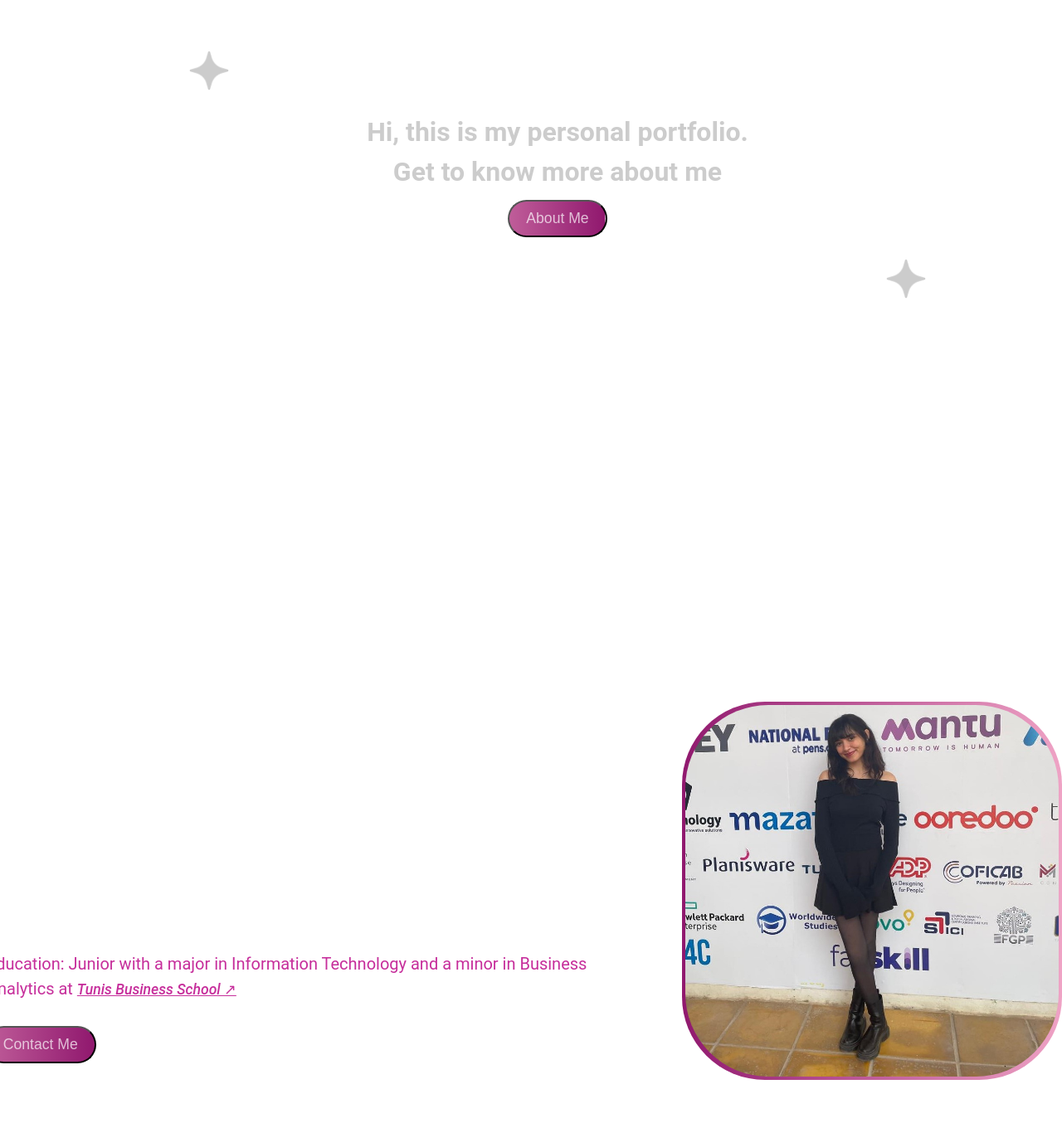
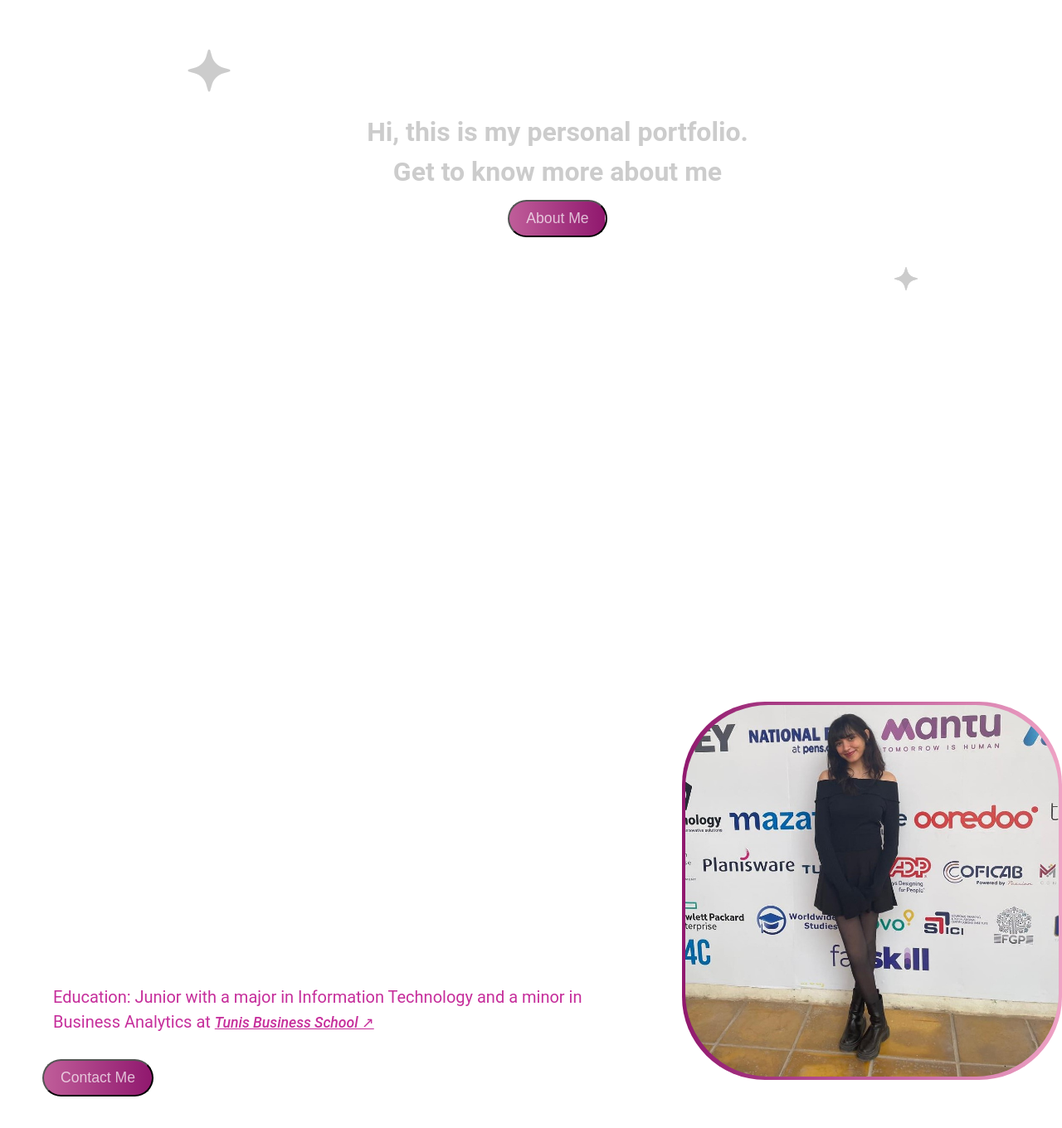
Before and after one commit to sajaa45/portfolio, a React (Vite) app: page / in a window 1280 px wide. Shown: the part 334-1694 px from the top of the page at 83% size. Built offline with nearby package versions, Linux system fonts and the light colour scheme.

Commit message:
about me and home touches

```diff
--- a/src/App.tsx
+++ b/src/App.tsx
@@ -1,9 +1,22 @@
-import React from "react";
+import React, { useEffect } from "react";
 import "./App.css";
 import AboutMe from "./components/AboutMe";
 import Home from "./components/Home";
 import Navbar from "./components/Navbar";
 const App: React.FC = () => {
+  useEffect(() => {
+    const handleContextMenu = (event: MouseEvent) => {
+      event.preventDefault(); // Prevent the context menu from appearing
+    };
+
+    // Add event listener to the document
+    document.addEventListener("contextmenu", handleContextMenu);
+
+    // Cleanup the event listener on component unmount
+    return () => {
+      document.removeEventListener("contextmenu", handleContextMenu);
+    };
+  }, []);
   return (
     <div className="App">
       <Navbar />
--- a/src/components/AboutMe.css
+++ b/src/components/AboutMe.css
@@ -5,14 +5,27 @@
 }
 
 .description {
-    margin-top: -80px;
-    margin-left: -100px;
-    flex: 0 1 60%; /* Allow it to grow but limit its maximum width */
-    padding: 20px;
+    margin-right: 50px;;
     opacity: 0; /* Start hidden */
-    animation: slideInLeft 0.8s forwards; /* Apply animation */
-}
+    transform: translateX(-100%); /* Start off-screen */
+    transition: opacity 0.8s ease, transform 0.8s ease;
+  }
 
+  .description.animate {
+    opacity: 1; /* Fade in */
+    transform: translateX(0); /* Slide in */
+  }
+
+  .image-container {
+    opacity: 0; /* Start hidden */
+    transform: translateX(100%); /* Start off-screen */
+    transition: opacity 0.8s ease, transform 0.8s ease;
+  }
+
+  .image-container.animate {
+    opacity: 1; /* Fade in */
+    transform: translateX(0); /* Slide in */
+  }
 .about-me-container .description p {
     font-size: 23px;
 
@@ -23,11 +36,7 @@
 }
 .about-me-container .description h2 {
     margin-bottom: -5px;
-}
-.image-container {
-    flex: 0 0 auto; /* Prevent stretching */
-    opacity: 0; /* Start hidden */
-    animation: slideInRight 0.8s forwards; /* Apply animation */
+    margin-left: -100px;
 }
 
 .border-wrapper {
--- a/src/components/AboutMe.tsx
+++ b/src/components/AboutMe.tsx
@@ -1,15 +1,44 @@
-import React, { useEffect, useState } from "react";
+import React, { useEffect, useRef, useState } from "react";
 import "./AboutMe.css";
 
 const AboutMe: React.FC = () => {
   const [animate, setAnimate] = useState(false);
+  const aboutMeRef = useRef<HTMLDivElement>(null);
+
+  // Prevent default drag behavior
+  const handleDragStart = (event: React.DragEvent) => {
+    event.preventDefault();
+  };
 
   useEffect(() => {
-    setAnimate(true);
+    const observer = new IntersectionObserver(
+      (entries) => {
+        entries.forEach((entry) => {
+          if (entry.isIntersecting) {
+            setAnimate(true); // Trigger animation when in view
+          } else {
+            setAnimate(false); // Reset animation state when out of view
+          }
+        });
+      },
+      {
+        threshold: 0.5, // Trigger when 50% of the element is visible
+      }
+    );
+
+    if (aboutMeRef.current) {
+      observer.observe(aboutMeRef.current);
+    }
+
+    return () => {
+      if (aboutMeRef.current) {
+        observer.unobserve(aboutMeRef.current);
+      }
+    };
   }, []);
 
   return (
-    <div className={`about-me-container ${animate ? "animate" : ""}`}>
+    <div ref={aboutMeRef} className={`about-me-container ${animate ? "animate" : ""}`}>
       <div className={`description ${animate ? "animate" : ""}`}>
         <h2>About Me</h2>
         <p>
@@ -21,13 +50,20 @@ const AboutMe: React.FC = () => {
         </p>
         <div className="education">
           <p>
-            Education: Junior with a major in Information Technology and a minor in Business Analytics at  {" "}
-              <a href="https://tunis-business-school.tn" target="_blank" rel="noopener noreferrer">Tunis Business School ↗</a>
+            Education: Junior with a major in Information Technology and a minor in Business Analytics at {" "}
+            <a
+              href="https://tunis-business-school.tn"
+              target="_blank"
+              rel="noopener noreferrer"
+              onDragStart={handleDragStart} // Prevent dragging the link
+            >
+              Tunis Business School ↗
+            </a>
           </p>
         </div>
         <button>
-                  <a href="#contact">Contact Me</a>
-                </button>
+          <a href="#contact">Contact Me</a>
+        </button>
       </div>
       <div className={`image-container ${animate ? "animate" : ""}`}>
         <div className="border-wrapper">
@@ -35,6 +71,7 @@ const AboutMe: React.FC = () => {
             src="src/components/potfolio pic.jpeg"
             alt="About Me"
             className="about-me-image"
+            onDragStart={handleDragStart} // Prevent dragging the image
           />
         </div>
       </div>
--- a/src/components/Home.css
+++ b/src/components/Home.css
@@ -22,6 +22,7 @@
   opacity: 1; /* Fade in when visible */
   animation: fadeIn 0.5s ease forwards; /* Add animation */
 }
+
 
 .line {
   width: 150px;
@@ -62,66 +63,23 @@
   animation-delay: 0.6s;
 }
 
-  /* Fade-in effect for lines */
-  .line {
-    animation: fadeIn 0.5s ease forwards; /* Fade-in effect */
-    opacity: 0; /* Start hidden */
+/* Staggered animation for lines */
+.line:nth-child(n) {
+  --index: calc(var(--index) + 1); /* Increment index for staggered effect */
 }
 
-
-
-/* Add right border to last column */
-.line:nth-child(n) {
-    border-right: 0.8px solid rgba(255, 255, 255, 0.2)
-    ;
+button a:hover,
+.special-cell button:hover {
+  color: #242424; /* Change text color */
 }
 
-/* Add bottom border to last row */
-.line:nth-child(n +1) {
-    border-bottom: 0.8px solid rgba(255, 255, 255, 0.2);
-    ;
-}
-
-/* Special cell styling */
-.special-cell {
-    border: none;
-    display: flex;
-    flex-direction: column;
-    justify-content: center;
-    align-items: center;
-    flex-wrap: wrap;
-    font-weight: bold;
-    color: #ccc;
-    grid-column: span 7; /* Spans 7 columns */
-    grid-row: span 3; /* Spans 3 rows */
-    text-align: center;
-    animation: fadeIn 0.5s ease forwards;
-    opacity: 0; /* Start hidden */
-    transform: scale(0.9); /* Start slightly smaller */
-    animation-delay: 0.6s;
-}
-
-
-
-/* Fade-in effect for lines */
-.line {
-    animation: fadeIn 0.5s ease forwards; /* Fade-in effect */
-    opacity: 0; /* Start hidden */
-}
-
-/* Staggered animation for lines */
-.line:nth-child(n) {
-    --index: calc(var(--index) + 1); /* Increment index for staggered effect */}
-
-button a:hover,.special-cell button:hover{
-    color: #242424; /* Change text color */
-}
 .sparkle-container {
   display: flex;
   justify-content: flex-start;
   align-items: flex-start;
   height: 100vh; /* Center the icon vertically */
 }
+
 .sparkle-container2 {
   display: flex;
   justify-content: flex-end;
@@ -131,14 +89,35 @@ button a:hover,.special-cell button:hover{
 
 .sparkle-icon {
   width: 50px;
-    animation: pulse 1.5s infinite; /* Animation for size change */
 }
 
-  @keyframes pulse {
-    0%, 100% {
+/* Animation for the first sparkle icon */
+@keyframes pulse1 {
+  0%,
+  100% {
     transform: scale(1); /* Original size */
   }
   50% {
-      transform: scale(1.2); /* Scale up */
+    transform: scale(1.3); /* Scale up */
   }
 }
+
+/* Animation for the second sparkle icon */
+@keyframes pulse2 {
+  0%,
+  100% {
+    transform: scale(1); /* Original size */
+  }
+  50% {
+    transform: scale(0.7); /* Scale down */
+  }
+}
+
+/* Apply animations to the icons */
+.sparkle-icon1 {
+  animation: pulse1 1.2s infinite; /* Animation for the first icon */
+}
+
+.sparkle-icon2 {
+  animation: pulse2 1.2s infinite; /* Animation for the second icon */
+}
--- a/src/components/Home.tsx
+++ b/src/components/Home.tsx
@@ -10,6 +10,11 @@ interface HomeProps {
 const Home: React.FC<HomeProps> = ({ rows, cols }) => {
   const [isVisible, setIsVisible] = useState(false);
   const homeRef = useRef<HTMLDivElement>(null);
+
+  // Prevent default drag behavior
+  const handleDragStart = (event: React.DragEvent) => {
+    event.preventDefault();
+  };
 
   useEffect(() => {
     const observer = new IntersectionObserver(
@@ -53,20 +58,22 @@ const Home: React.FC<HomeProps> = ({ rows, cols }) => {
                   <img
                     src="src/components/sparkle.png" // Use forward slashes for paths
                     alt="Sparkle"
-                    className="sparkle-icon"
+                    className="sparkle-icon sparkle-icon1"
+                    onDragStart={handleDragStart} // Prevent dragging the sparkle icon
                   />
                 </div>
                 Hi, this is my personal portfolio.
                 <br />
                 Get to know more about me
                 <button>
-                  <a href="#about">About Me</a>
+                  <a href="#about" onDragStart={handleDragStart}>About Me</a> {/* Prevent dragging the link */}
                 </button>
                 <div className="sparkle-container2">
                   <img
                     src="src/components/sparkle.png" // Use forward slashes for paths
                     alt="Sparkle"
-                    className="sparkle-icon"
+                    className="sparkle-icon sparkle-icon2"
+                    onDragStart={handleDragStart} // Prevent dragging the sparkle icon
                   />
                 </div>
               </div>
--- a/src/index.css
+++ b/src/index.css
@@ -25,6 +25,7 @@ body {
   margin: 0;
   display: flex;
   place-items: center;
+  user-select: none;
   min-width: 320px;
   min-height: 100vh;
   cursor: url('src/cursor (4).png') , auto;
```
Lines whose indentation alone changed are shown as unchanged.
